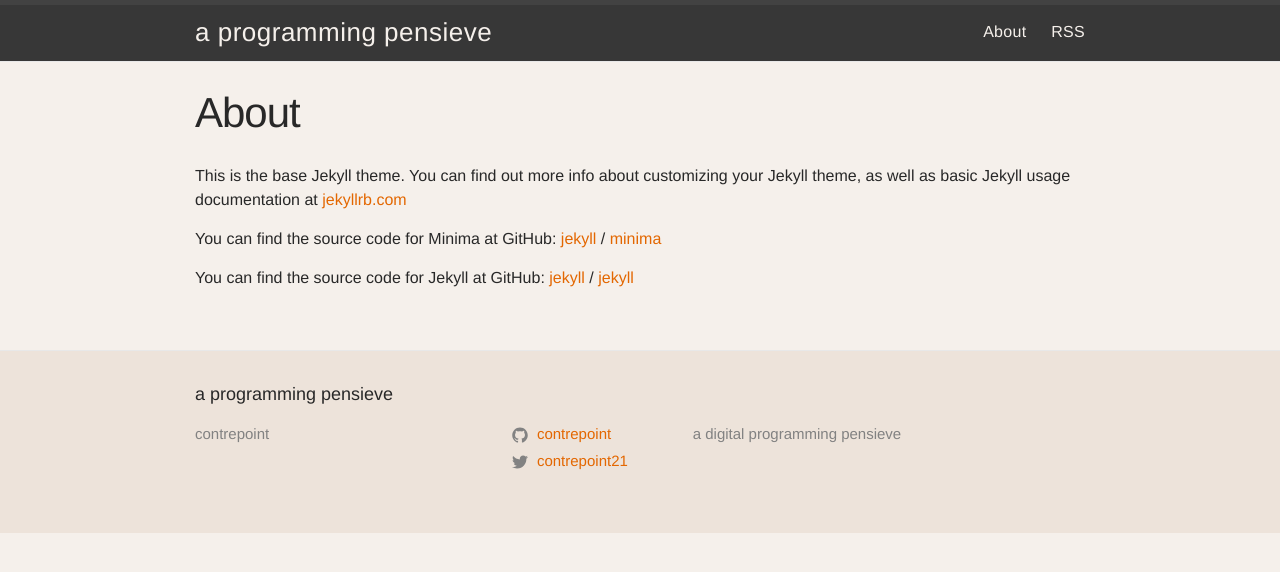
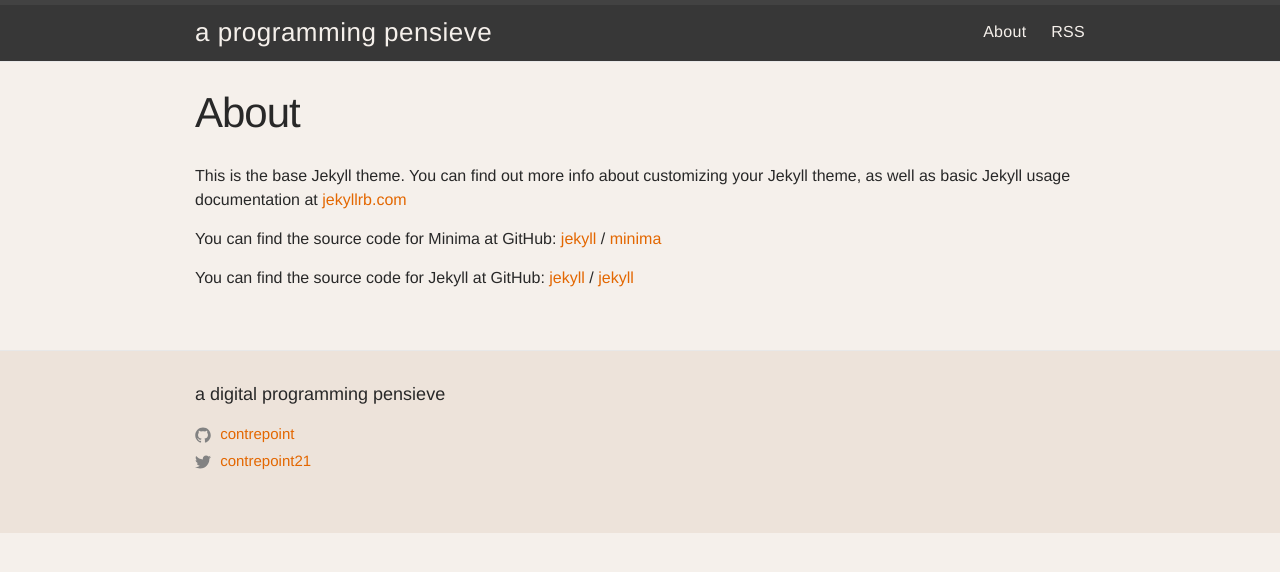
Before and after one commit to contrepoint/contrepoint.github.io, a Jekyll site: the page built from about.md, in a window 1280 px wide. Shown: the top 572 px of the page. Built offline with Jekyll 4.4.1, drawn with Linux system fonts in a browser that asks for light colours.

Commit message:
update footer

```diff
--- a/_includes/footer.html
+++ b/_includes/footer.html
@@ -2,24 +2,9 @@
 
   <div class="wrapper">
 
-    <h2 class="footer-heading">{{ site.title | escape }}</h2>
+    <h2 class="footer-heading">{{ site.description | escape }}</h2>
 
     <div class="footer-col-wrapper">
-      <div class="footer-col footer-col-1">
-        <ul class="contact-list">
-          <li>
-            {% if site.author %}
-              {{ site.author | escape }}
-            {% else %}
-              {{ site.title | escape }}
-            {% endif %}
-            </li>
-            {% if site.email %}
-            <li><a href="mailto:{{ site.email }}">{{ site.email }}</a></li>
-            {% endif %}
-        </ul>
-      </div>
-
       <div class="footer-col footer-col-2">
         <ul class="social-media-list">
           {% if site.github_username %}
@@ -35,10 +20,6 @@
           {% endif %}
         </ul>
       </div>
-
-      <div class="footer-col footer-col-3">
-        <p>{{ site.description | escape }}</p>
-      </div>
     </div>
 
   </div>
```
